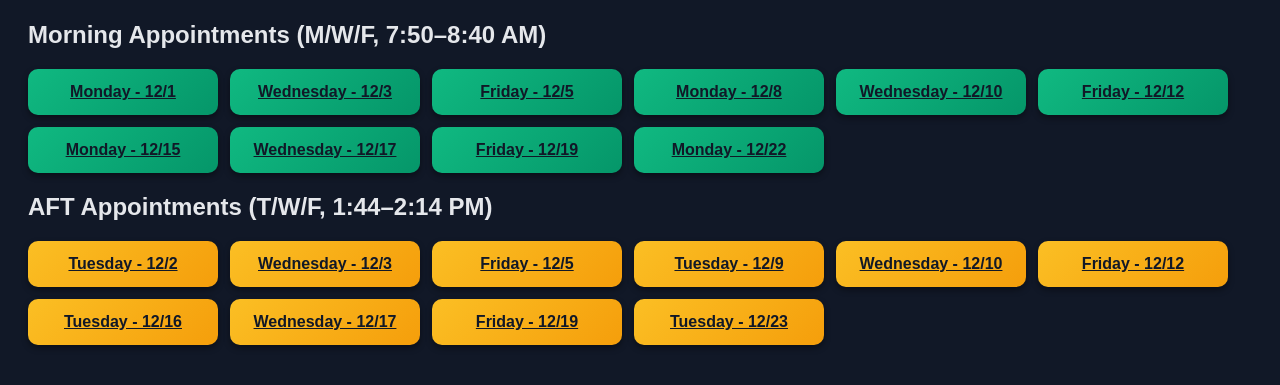
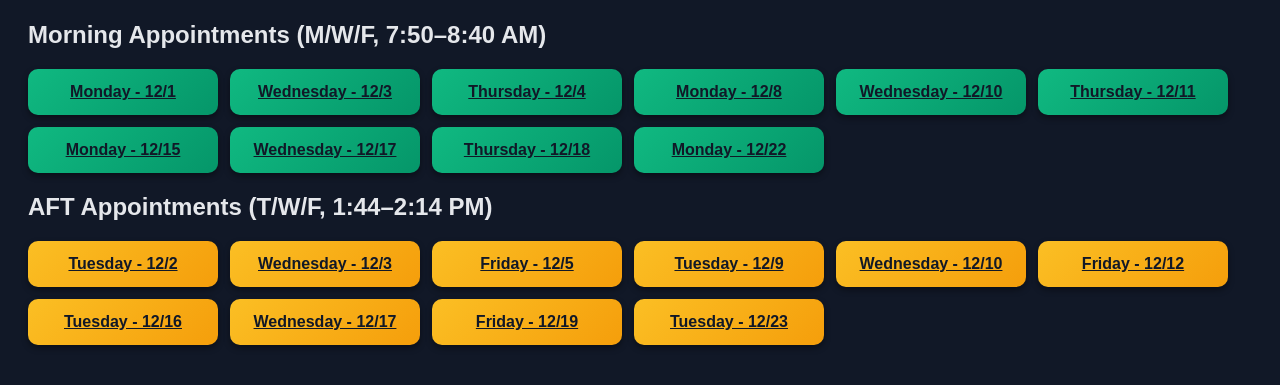
Before and after one commit to ConnerICCSD/Appointment-Scheduler, a plain HTML site: page index.html in a window 1280 px wide. Shown: the part 87-472 px from the top of the page. Drawn offline with Linux system fonts and the light colour scheme.

Commit message:
Update index.html

```diff
--- a/index.html
+++ b/index.html
@@ -115,8 +115,8 @@
 }
     }
 
-    // Morning: M/W/F (1,3,5), 7:50–8:40
-    addButtons("morning-buttons", [1,3,5], 7, 50, 50, 10, "morning");
+    // Morning: M/W/Th (1,3,5), 7:50–8:40
+    addButtons("morning-buttons", [1,3,4], 7, 50, 50, 10, "morning");
 
     // AFT: M/T/F (1,2,5), 1:44–2:14
     addButtons("aft-buttons", [2,3,5], 13, 44, 30, 10, "aft");
```
